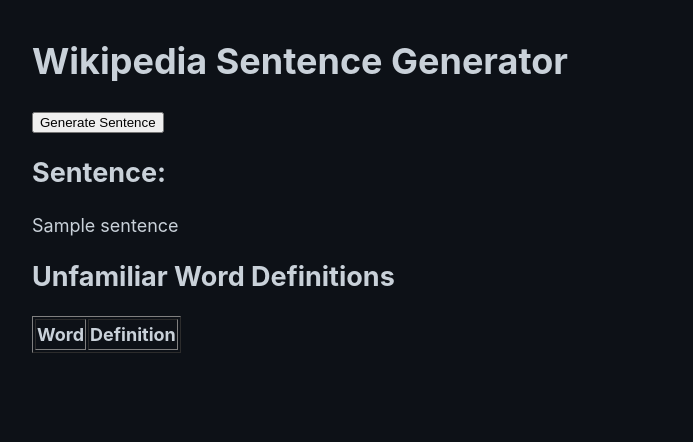
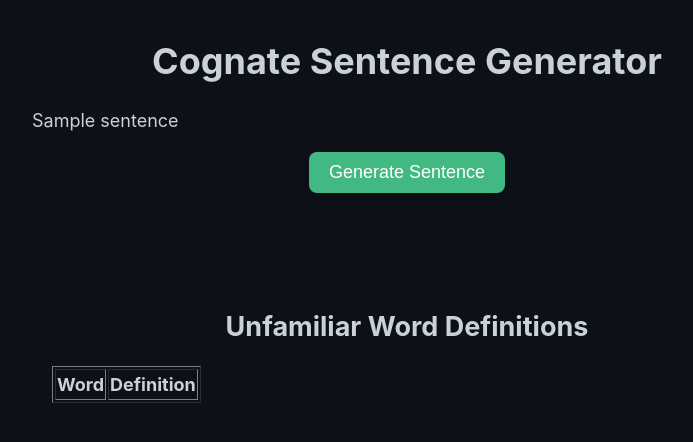
Before and after one commit to vkethana/cognate_sentences, a Flask app: template templates/index.html in a window 1280 px wide. Shown: the top 442 px of the page, without its empty margins (233-926 px from the left). Run offline with Flask 3, Linux system fonts and the light colour scheme; the template is opened without the code that fills it: most values are stand-ins (such as "Sample title", 1, 10 or a date in 2020); lists and menus that the app fills with data are empty.

Commit message:
overhauled UI but bug with translation list

```diff
--- a/app.py
+++ b/app.py
@@ -2,6 +2,9 @@
 from get_article import get_article
 from cognate_analysis import cognate_analysis, sentence_to_word_list
 import re
+
+src_lang = 'en'
+target_lang = 'fr'
 
 app = Flask(__name__, static_folder="templates/static")
 
@@ -17,8 +20,7 @@
         # Iterate over matches and replace them with the original case in the original sentence
         for match in matches:
             original_case_match = re.search(re.escape(match), sentence)
-            sentence = sentence.replace(original_case_match.group(),
-                                                                f'<span class="highlight">{original_case_match.group()}</span>')
+            sentence = sentence.replace(original_case_match.group(), f'<span class="highlight">{original_case_match.group()}</span>')
     return sentence
 
 
@@ -29,11 +31,11 @@
 
 @app.route('/generate_sentence', methods=['POST'])
 def generate_sentence():
-    sentence = get_article()
+    sentence = get_article(src_lang, target_lang)
     #sentence = "Star Wars: Return of the Jedi, conocido en español como... El profesor puede hablar el japones y el ingles"
     print("Successfully grabbed article sentences = ", sentence)
     word_list = sentence_to_word_list(sentence, trim_small_words=True)
-    cognates, non_cognates, ratio = cognate_analysis(word_list)
+    cognates, non_cognates, ratio = cognate_analysis(word_list, src_lang, target_lang)
 
     # cognates = list(cognates) # cognates needs to be a list format -- not a set -- for Flask to read it
     print("Cognates=", cognates)
@@ -45,12 +47,10 @@
 
     return render_template('index.html', sentence=sentence, word_definitions=non_cognates)
 
-
 # Handle requests to /generate_sentence without POST method
 @app.route('/generate_sentence', methods=['GET'])
 def generate_sentence_redirect():
     return redirect(url_for('index'))
 
-
 if __name__ == '__main__':
     app.run(debug=True)
--- a/cognate_analysis.py
+++ b/cognate_analysis.py
@@ -2,10 +2,6 @@
 from deep_translator import GoogleTranslator
 import re
 
-SOURCE_LANG = 'en'
-TARGET_LANG = 'fr'
-
-#translator = google_translator()
 def get_edit_ratio(a, b):
     # the levenshtein distance (minimum number of edit operations) between the two words.
     # lower is better, as it implies the two words are cognate
@@ -18,15 +14,14 @@
     # print(str(a) + " and " + str(b) + " have edit ratio " + str(edit_ratio))
     return edit_ratio
 
-# 2. cognate tester
-def get_english_translation(word, lang_tgt=SOURCE_LANG, lang_src=TARGET_LANG):
+def get_english_translation(word, src_lang, target_lang):
     # assert(variable word does not contain more than 1 word)
     # return translator.translate(word, src=target_lang, dest=src_lang).text
-    return GoogleTranslator(source=lang_src, target=lang_tgt).translate(word)
+    return GoogleTranslator(source=src_lang, target=target_lang).translate(word)
     #return translator.translate(word, lang_tgt=lang_tgt, lang_src=lang_src)
 
-def get_cognate(a):
-    b = get_english_translation(a)
+def get_cognate(a, src_lang, target_lang):
+    b = get_english_translation(a, src_lang, target_lang)
     edit_ratio = get_edit_ratio(a, b)
     #print("Does " + a + " equal " + b + "?")
     return b if edit_ratio <= 0.60 else None
@@ -50,21 +45,27 @@
     else:
         return word_list
 
-def cognate_analysis(words):
+def cognate_analysis(words, src_lang, target_lang):
     # Given sentence, split it into individual words, discard non-ASCII chars and retrun list of cognates
     total = len(words)
     score = 0
+    # Initialize empty dicts
     cognates_with_translation = dict()
     non_cognates_with_translation = dict()
+    # Iterate thru all words in sentence
     for word in words:
-        cognate = get_cognate(word)
+        # check if the word is a cognate
+        cognate = get_cognate(word, src_lang, target_lang)
         if cognate:
+            # add to dictionary
             cognate = cognate.replace(' ', '').lower()
+            # print out
             print("Cognate detected:", word, "=", cognate)
             cognates_with_translation[word] = cognate
             score += 1
         else:
-            english_translation = get_english_translation(word).replace(' ', '').lower()
+            # otherwise add to list of english words
+            english_translation = get_english_translation(word, src_lang, target_lang).replace(' ', '').lower()
             non_cognates_with_translation[word] = english_translation
-
+    # return the 2 dicts, and score ratio
     return cognates_with_translation, non_cognates_with_translation, score/total
--- a/templates/index.html
+++ b/templates/index.html
@@ -8,15 +8,18 @@
     <link rel= "stylesheet" type= "text/css" href= "{{ url_for('static',filename='styles/style.css') }}">
 </head>
 <body>
-    <h1>Wikipedia Sentence Generator</h1>
-    <form method="post" action="/generate_sentence">
-        <button type="submit">Generate Sentence</button>
-    </form>
-    {% if sentence %}
-        <h2>Sentence:</h2>
-        <p>{{ sentence | safe }}</p>
-    {% endif %}
+    <h1>Cognate Sentence Generator</h1>
+    <section>
+      {% if sentence %}
+          <p>{{ sentence | safe }}</p>
+      {% endif %}
 
+      <form align="center" method="post" action="/generate_sentence">
+      <button type="submit" class="friendly-button">Generate Sentence</button>
+      </form>
+    </section>
+
+    <section class="second-section">
     {% if word_definitions %}
         <h2>Unfamiliar Word Definitions</h2>
         <table border="1">
@@ -32,5 +35,6 @@
             {% endfor %}
         </table>
     {% endif %}
+    </section>
 </body>
 </html>
--- a/templates/static/styles/style.css
+++ b/templates/static/styles/style.css
@@ -6,7 +6,8 @@
 	color: #444
 }
 h1,h2,h3 {
-	line-height: 1.2
+	line-height: 1.2;
+	text-align: center;
 }
 h4 {
 	line-height: 0.5
@@ -17,5 +18,26 @@
 	a:visited { color: #8e96f0 }
 }
 .highlight {
-	background-color: yellow;
+	background-color: orange;
 }
+body .friendly-button {
+    padding: 10px 20px;
+    font-size: 1.0em;
+    border: none;
+    border-radius: 8px;
+    background-color: #42b983;
+    color: #fff;
+    cursor: pointer;
+    box-shadow: 0px 4px 6px rgba(0, 0, 0, 0.1);
+    transition: background-color 0.3s ease;
+		text-align: center !important;
+}
+
+.friendly-button:hover {
+    background-color: #35a474;
+}
+
+.second-section {
+    margin-top: 10%; /* Adjust this value to change the gap size */
+    padding: 20px;
+}
```
Also changed, not shown: get_article.py (+7 -8 lines).
